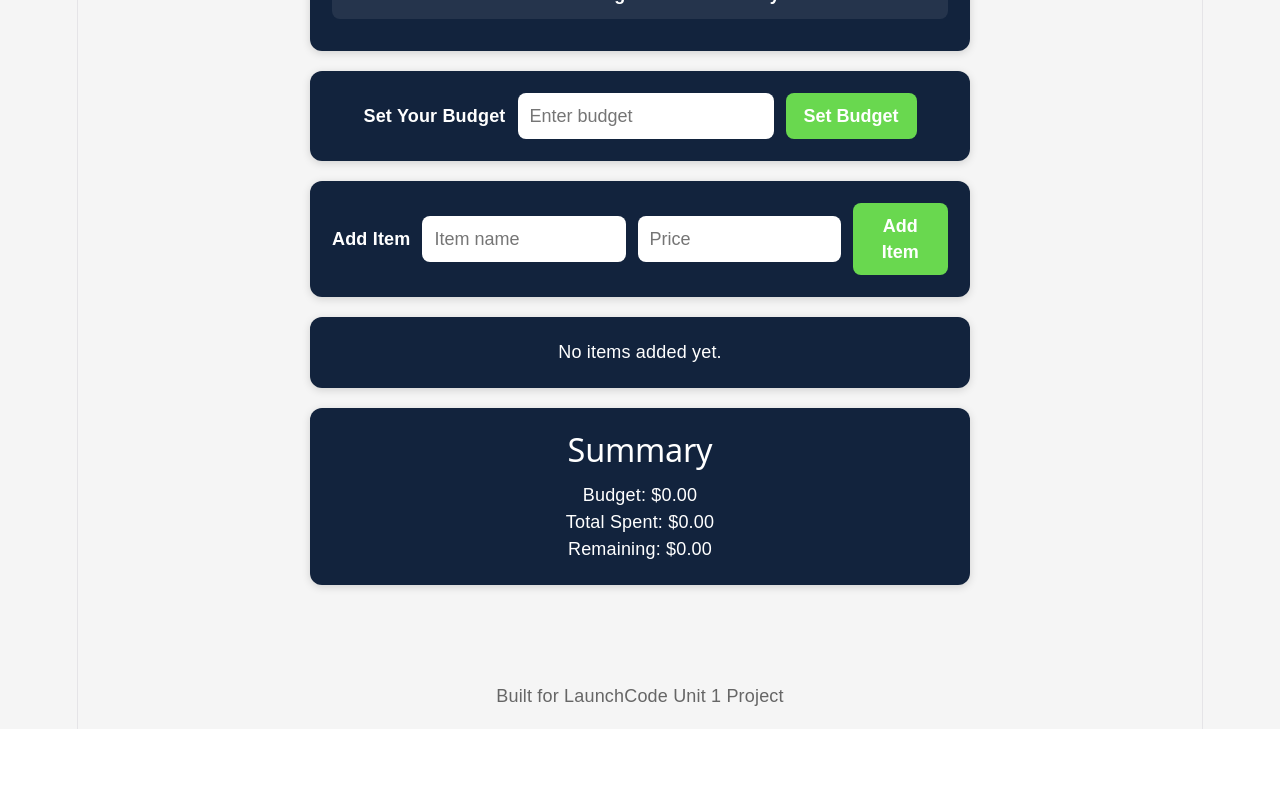
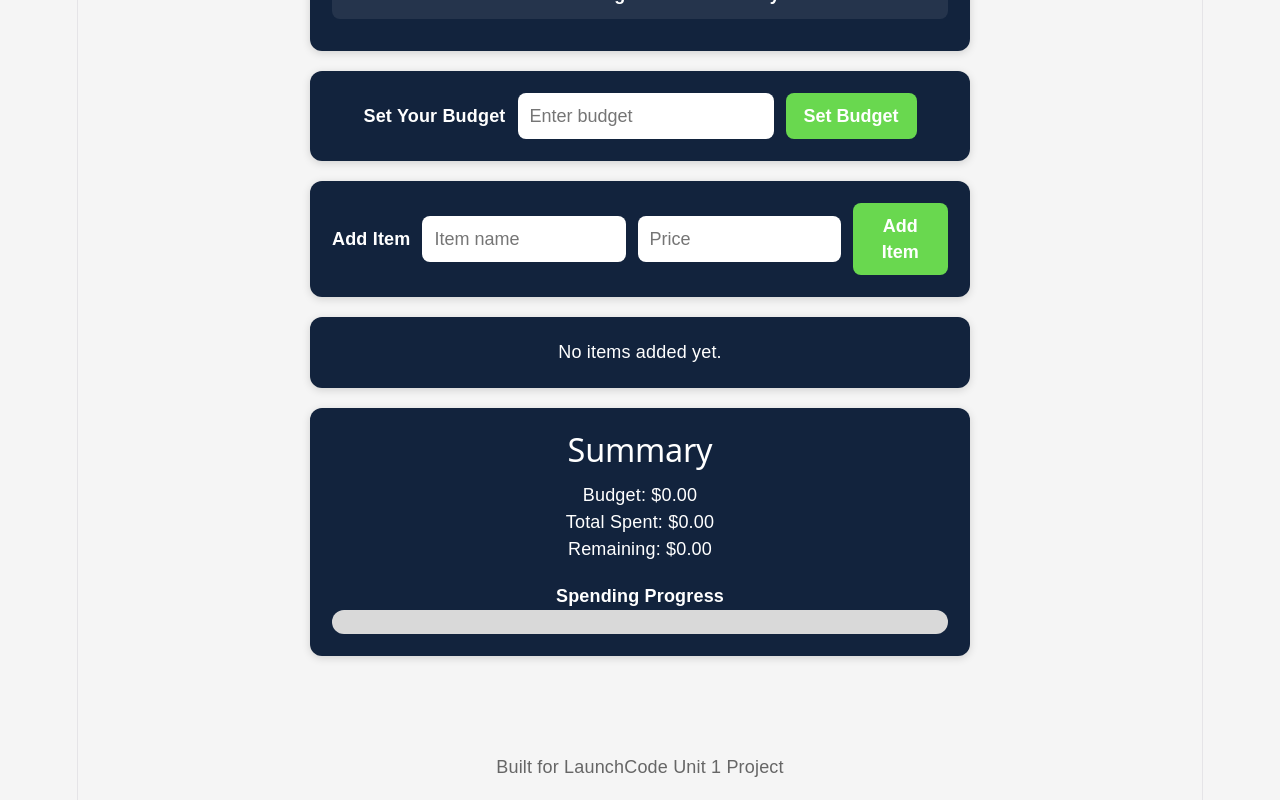
Before and after one commit to Travel987/grocery-budget-tracker, a React (Vite) app: page / in a window 1280 px wide. Shown: the part 632-1432 px from the top of the page. Before the commit the page ends 1361 px from the top, so only its background shows below. Built offline with nearby package versions, Linux system fonts and the light colour scheme.

Commit message:
Added spending progress bar

```diff
--- a/src/App.css
+++ b/src/App.css
@@ -486,3 +486,97 @@ html {
     justify-content: center;
   }
 }
+
+.progress-bar-wrapper {
+  margin-top: 20px;
+}
+
+.progress-label {
+  font-weight: 600;
+  margin-bottom: 8px;
+  text-align: center;
+}
+
+.progress-bar {
+  width: 100%;
+  height: 24px;
+  background-color: #d9d9d9;
+  border-radius: 20px;
+  overflow: hidden;
+}
+
+.progress-fill {
+  height: 100%;
+  width: 0;
+  background-color: #4caf50;
+  transition: width 0.4s ease, background-color 0.3s ease;
+  border-radius: 20px;
+}
+
+.progress-fill.warning {
+  background-color: #f0ad4e;
+}
+
+.progress-fill.danger {
+  background-color: #ff4d4f;
+}
+
+.flash {
+  animation: flashBar 0.8s infinite alternate;
+}
+
+@keyframes flashBar {
+  from {
+    opacity: 1;
+  }
+  to {
+    opacity: 0.4;
+  }
+}
+
+.progress-bar-wrapper {
+  margin-top: 20px;
+}
+
+.progress-label {
+  font-weight: 600;
+  margin-bottom: 8px;
+  text-align: center;
+}
+
+.progress-bar {
+  width: 100%;
+  height: 24px;
+  background-color: #d9d9d9;
+  border-radius: 20px;
+  overflow: hidden;
+}
+
+.progress-fill {
+  height: 100%;
+  width: 0;
+  background-color: #4caf50;
+  transition: width 0.4s ease, background-color 0.3s ease;
+  border-radius: 20px;
+}
+
+.progress-fill.warning {
+  background-color: #f0ad4e;
+}
+
+.progress-fill.danger {
+  background-color: #ff4d4f;
+}
+
+.flash {
+  animation: flashBar 0.8s infinite alternate;
+}
+
+@keyframes flashBar {
+  from {
+    opacity: 1;
+  }
+  to {
+    opacity: 0.4;
+  }
+}
--- a/src/components/Summary.jsx
+++ b/src/components/Summary.jsx
@@ -1,10 +1,34 @@
 function Summary({ budget, totalSpent, remaining }) {
+  const spentPercentage = budget > 0 ? (totalSpent / budget) * 100 : 0;
+  const cappedPercentage = Math.min(spentPercentage, 100);
+
+  let barClass = "progress-fill";
+
+  if (spentPercentage >= 90) {
+    barClass = "progress-fill danger flash";
+  } else if (spentPercentage >= 75) {
+    barClass = "progress-fill warning";
+  }
+
   return (
     <div className="summary-text">
       <h2>Summary</h2>
       <p>Budget: ${Number(budget).toFixed(2)}</p>
-<p>Total Spent: ${Number(totalSpent).toFixed(2)}</p>
-      <p>Remaining: {remaining < 0 ? '-' : ''}${Math.abs(remaining).toFixed(2)}</p>
+      <p>Total Spent: ${Number(totalSpent).toFixed(2)}</p>
+      <p>
+        Remaining: {remaining < 0 ? "- " : ""}
+        ${Math.abs(remaining).toFixed(2)}
+      </p>
+
+      <div className="progress-bar-wrapper">
+        <p className="progress-label">Spending Progress</p>
+        <div className="progress-bar">
+          <div
+            className={barClass}
+            style={{ width: `${cappedPercentage}%` }}
+          ></div>
+        </div>
+      </div>
     </div>
   );
 }
```
Also changed, not shown: src/components/SpendingBar.jsx (added, +27 -0 lines).
